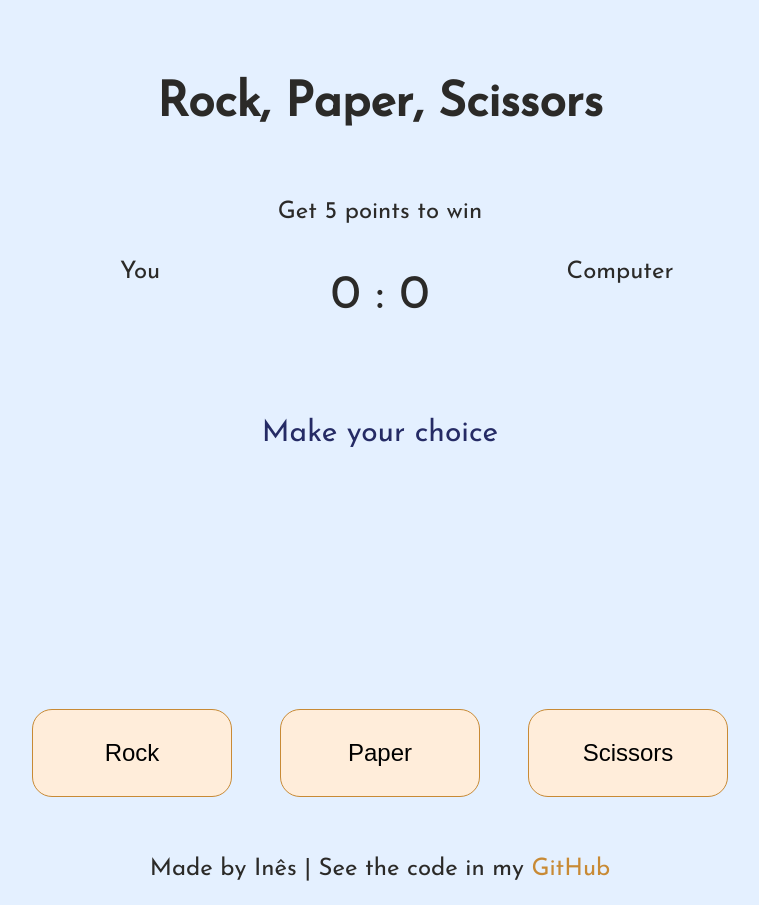
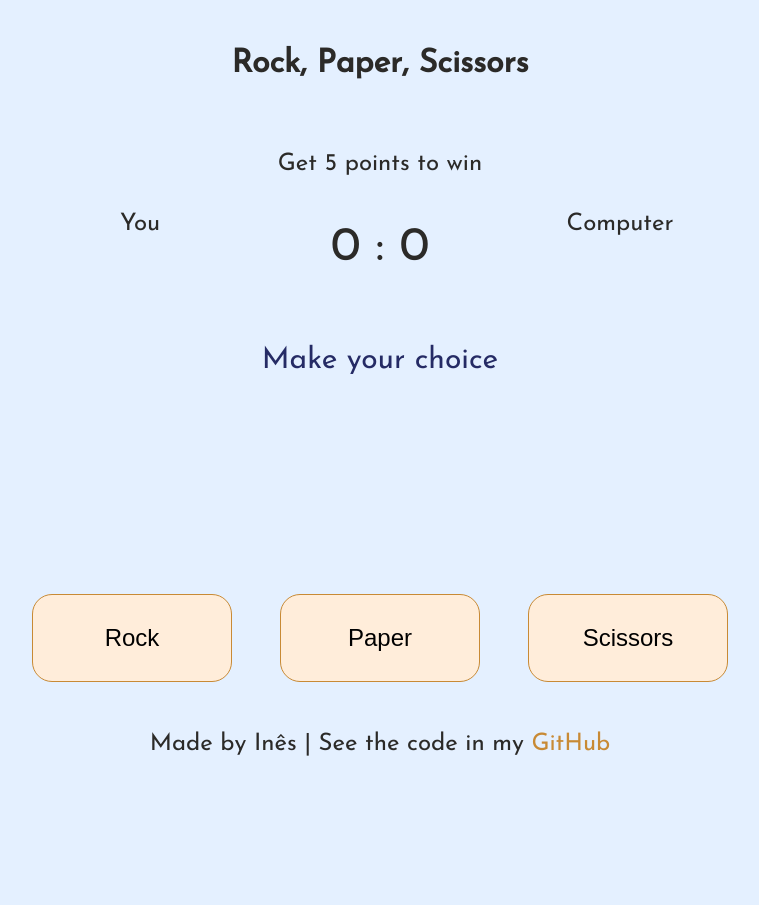
Before and after one commit to inesber/rock-paper-scissors, a plain HTML site: page index.html in a window 1280 px wide. Shown: the whole page, without its empty margins (260-1019 px from the left). After the commit the page ends 800 px from the top, so only its background shows below. Drawn offline with Linux system fonts and the light colour scheme.

Commit message:
Adjusted html and css

```diff
--- a/style.css
+++ b/style.css
@@ -13,8 +13,8 @@ body {
 }
 
 h1 {
-    font-size: 3rem;
-    margin: 5rem 0 3rem;
+    font-size: 2rem;
+    margin: 3rem 0 3rem;
 }
 
 
@@ -51,21 +51,21 @@ h1 {
 .choice-prompt {
     font-size: 30px;
     color: #252b65;
-    margin: 50px 0 0 0;
+    margin: 25px 0 0 0;
 }
 
 .round-decision>div {
     align-items: center;
-    height: 10rem;
-    width: 10rem;
+    height: 8rem;
+    width: 8rem;
     background-color: #e4f0ff;
     border-style: none;
     margin: 2rem;
 }
 
 img {
-    height: 10rem;
-    width: 10rem;
+    height: 8rem;
+    width: 8rem;
 }
 
 .round-choices {
@@ -81,7 +81,7 @@ img {
     border: 1px solid #c88a35;
     border-radius: 20px;
     font-size: 1.5rem;
-    margin: 20px 0;
+    margin: 10px 0;
 }
 
 button:hover {
```
